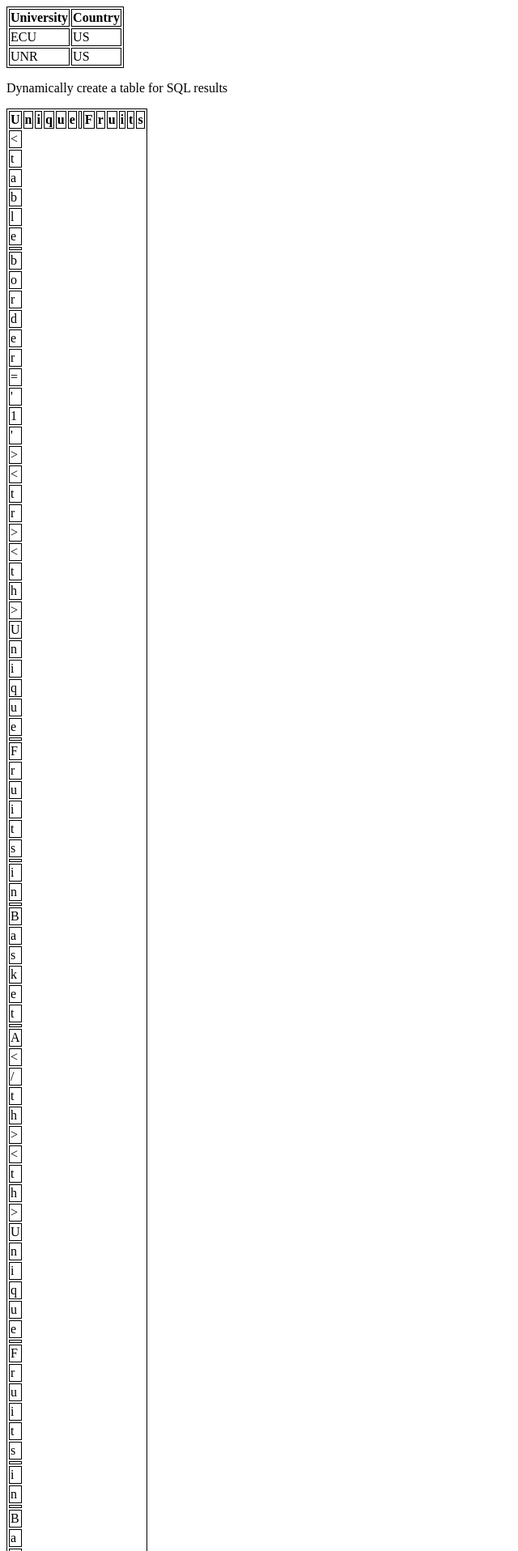
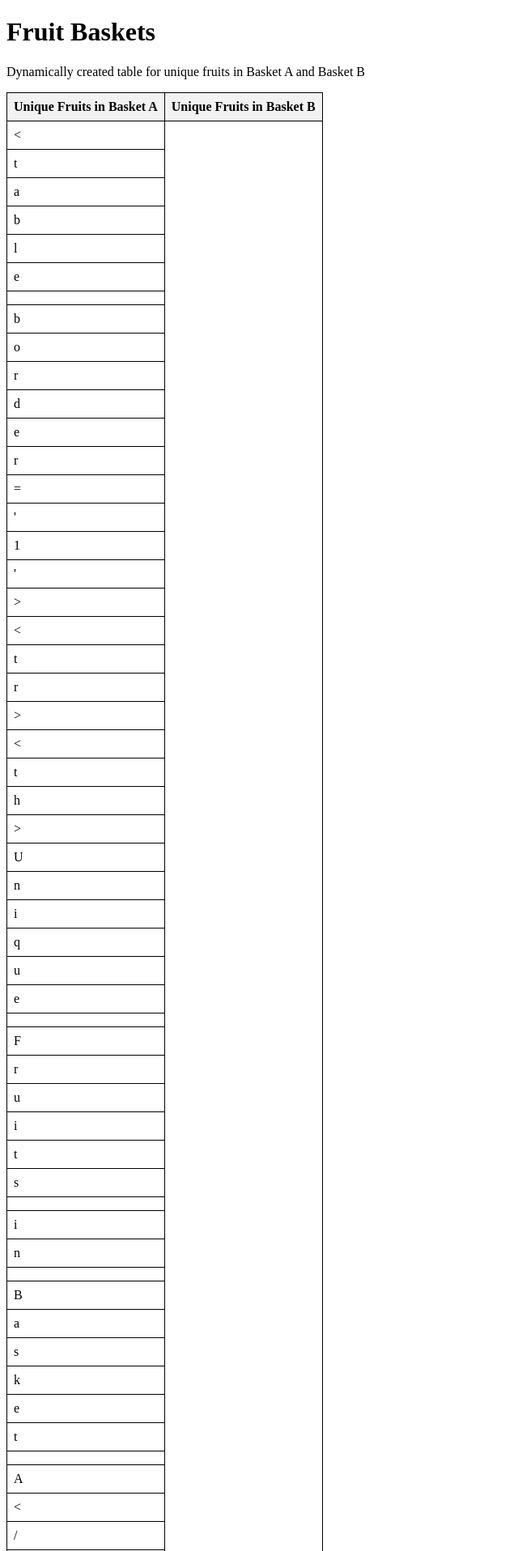
Before and after one commit to TaylorJRuss/3700, a Flask app: page /api/unique in a window 1280 px wide. Shown: the top 1916 px of the page at 81% size, without its empty margins (0-640 px from the left). Run offline with Flask 2, Linux system fonts and the light colour scheme; data that the repository does not hold is empty; some libraries are stand-ins or nearby versions.

Commit message:
Update index.html

```diff
--- a/HW/templates/index.html
+++ b/HW/templates/index.html
@@ -1,53 +1,44 @@
 <!DOCTYPE html>
-
 <html>
 
 <head>
-    <title>CSCI ECU</title>
+    <title>Fruit Baskets</title>
     <style>
         table, th, td {
-      border:1px solid black;
+            border: 1px solid black;
+            border-collapse: collapse;
+            padding: 8px;
+            text-align: left;
+        }
+        th {
+            background-color: #f2f2f2;
         }
     </style>
 </head>
 
+<body>
+    <h1>Fruit Baskets</h1>
 
-<body>
-     <!-- a normal HTML table -->
-     <table>
-      <!-- tr represents a row -->
-      <tr>
-        <!-- th is the col for header row -->
-        <th>University</th>
-        <th>Country</th>
-      </tr>
-      <tr>
-        <!-- td is the column for a normal row -->
-        <td>ECU</td>
-        <td>US</td>
-      </tr>
-      <tr>
-        <td>UNR</td>
-        <td>US</td>
-      </tr>
-    </table>
-
-    <p>Dynamically create a table for SQL results</p>
+    <p>Dynamically created table for unique fruits in Basket A and Basket B</p>
 
     <table>
-      <!-- tr represents a row -->
+        <!-- Header row -->
         <tr>
-        {% for col_name in table_title %}
-            <th>{{col_name}}</th>
-        {% endfor %}
+            <th>Unique Fruits in Basket A</th>
+            <th>Unique Fruits in Basket B</th>
         </tr>
+        <!-- Data rows -->
         {% for row in sql_table %}
         <tr>
             {% for col in row %}
-        <td>{{col}}</td>
+            <td>{{ col }}</td>
             {% endfor %}
         </tr>
         {% endfor %}
+    </table>
+</body>
+
+</html>
 
     </table>
 
```
Lines whose indentation alone changed are shown as unchanged.
